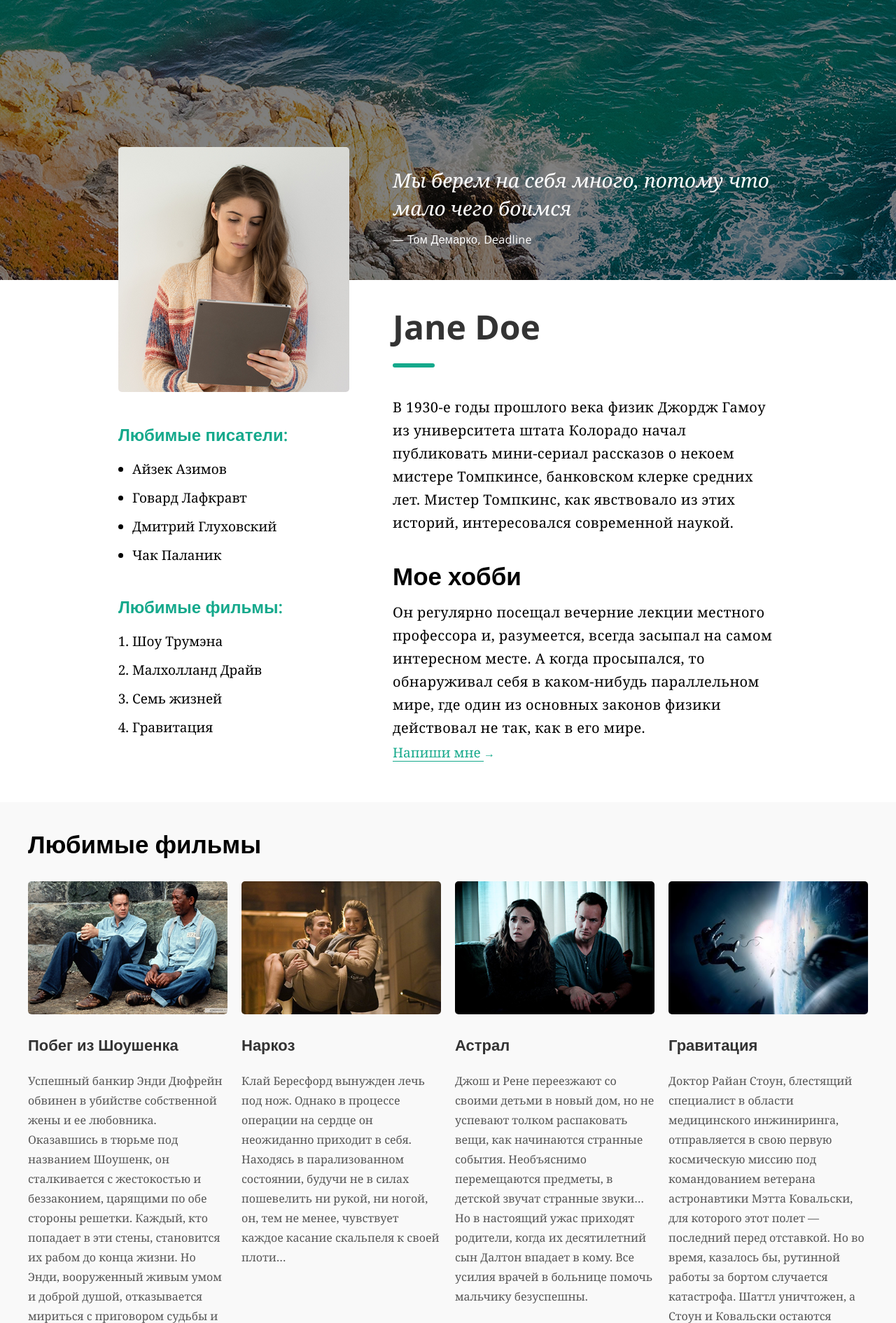
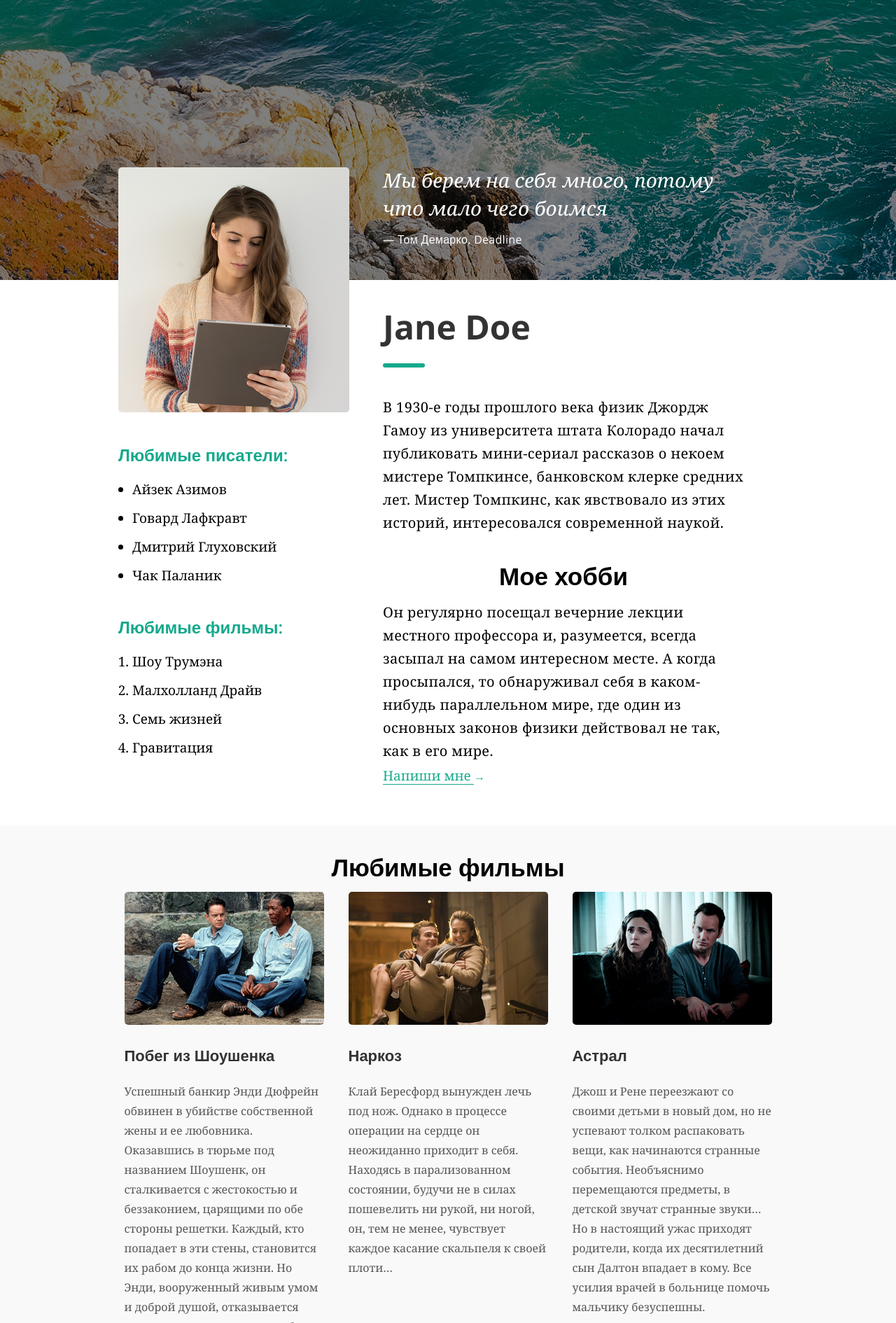
Before and after one commit to kyborq/web-development, a PHP site: page / in a window 1280 px wide. Shown: the part 55-1945 px from the top of the page at 70% size. Run offline with PHP 8.4, Linux system fonts and the light colour scheme.

Commit message:
Added adaptive styles

```diff
--- a/lw6/css/style.css
+++ b/lw6/css/style.css
@@ -7,7 +7,6 @@ body
 .navigation
 {
   margin: auto;
-  width: 100%;
   max-width: 942px;
   display: flex;
 }
@@ -67,7 +66,6 @@ body
 .thumbnail__image
 {
   display: block;
-  width: 100%;
   height: 400px;
   object-fit: cover;
 }
@@ -75,12 +73,12 @@ body
 .content
 {
   margin: auto;
-  width: 942px;
+  max-width: 942px;
 }
 
 .content__side
 {
-  width: 330px;
+  max-width: 330px;
   float: left;
   position: relative;
   margin-top: -190px;
@@ -89,7 +87,8 @@ body
 
 .content__main
 {
-  width: 550px;
+
+  max-width: 550px;
   float: right;
 }
 
@@ -191,7 +190,7 @@ body
 
 .section
 {
-  width: 100%;
+
   margin: 55px 0 32px;
   padding-bottom: 51px;
   overflow: hidden;
@@ -233,7 +232,8 @@ body
 
 .movies__item
 {
-  width: 285px;
+
+  max-width: 285px;
 }
 
 .movie__image
@@ -280,9 +280,12 @@ body
   background: #f9f9f9;
 }
 
+/* FIX THIS LATER!!! */
+
 .content__title--center
 {
-  width: 300px;
+
+  max-width: 300px;
   margin: auto;
   text-align: center;
   font-size: 36px;
@@ -320,7 +323,8 @@ body
 .form
 {
   margin: auto;
-  width: 540px;
+
+  max-width: 540px;
   margin-top: 68px;
   padding-left: 16px;
 }
@@ -403,3 +407,87 @@ body
 {
   margin-top: 50px;
 }
+
+@media screen and (min-width: 480px)
+{
+  .navigation
+  {
+    flex-wrap: wrap;
+  }
+
+  .quote
+  {
+    display: none;
+  }
+
+  .content
+  {
+    display: flex;
+    flex-direction: column-reverse;
+    align-items: center;
+  }
+
+  .content__title
+  {
+    text-align: center;
+  }
+
+  .content__main
+  {
+    margin: 0 48px;
+  }
+
+  .movies
+  {
+    flex-wrap: wrap;
+    justify-content: space-around;
+  }
+
+  .form {
+    padding-left: 0;
+    margin: 68px 32px;
+  }
+
+  .form__button
+  {
+    margin: auto;
+    margin-top: 50px;
+  }
+}
+
+@media screen and (min-width: 1024px)
+{
+  .content
+  {
+    flex-direction: row-reverse;
+  }
+
+  .content__title
+  {
+    text-align: center;
+  }
+
+  .movies
+  {
+    width: 80%;
+    margin: auto;
+  }
+
+  .quote
+  {
+    display: block;
+  }
+
+  .form
+  {
+    margin: 68px auto;
+  }
+}
+
+@media screen and (min-width: 1366px)
+{
+  .movies
+  {
+    width: 100%;
+  }
+}
```
